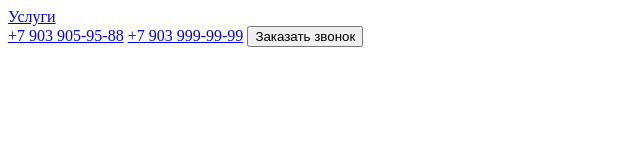
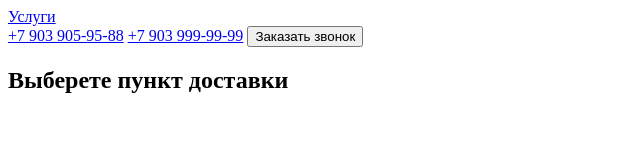
Before and after one commit to margunkin/special-app, a plain HTML site: page index.html in a window 1280 px wide. Shown: the whole page, without its empty margins (0-640 px from the left). Drawn offline with Linux system fonts and the light colour scheme.

Commit message:
basket delivery options block added

```diff
--- a/index.html
+++ b/index.html
@@ -20,5 +20,6 @@
             <button>Заказать звонок</button>
         </div>
     </header>
+    <h2>Выберете пункт доставки</h2>
 </body>
 </html>
```
